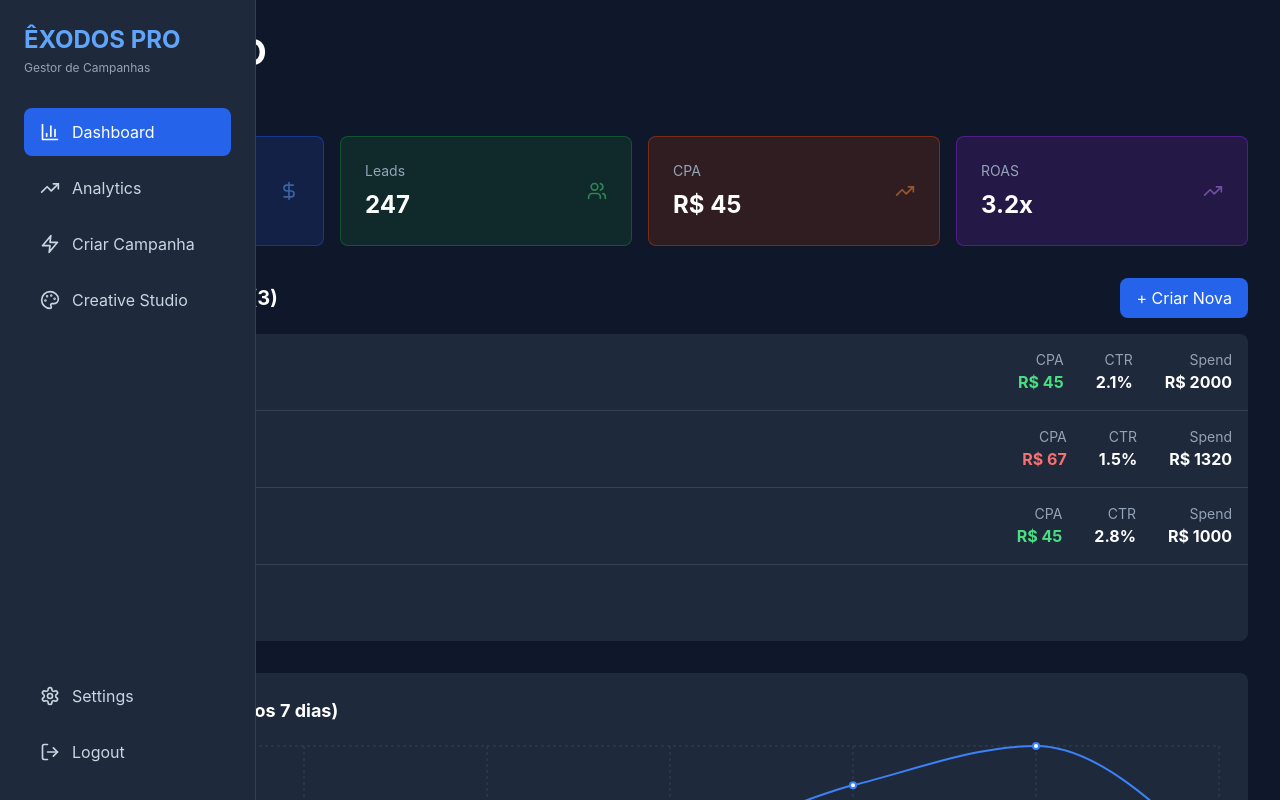
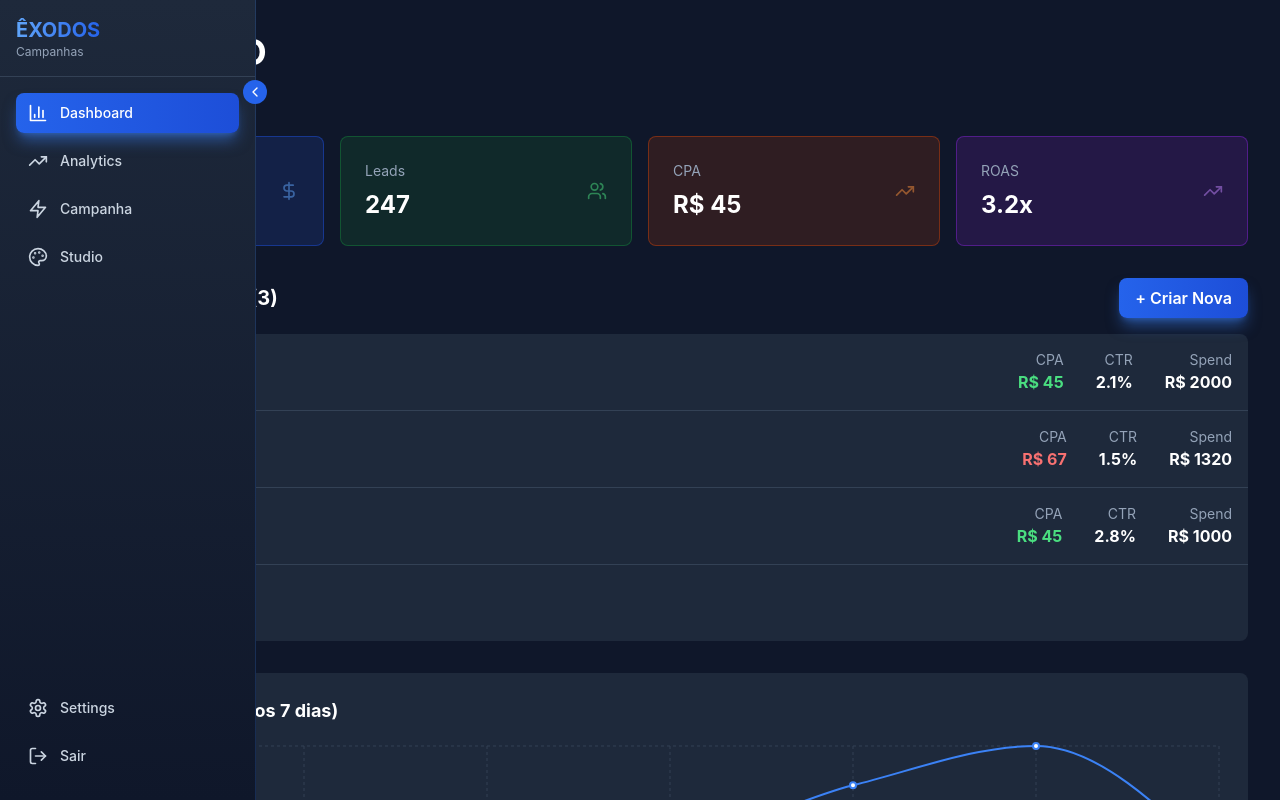
Before and after one commit to Lgvieira30/exodos-pro, a React (Vite) app in the folder frontend/: page / in a window 1280 px wide. Shown: the top 800 px of the page. Built offline with nearby package versions, Linux system fonts and the light colour scheme.

Commit message:
Fix: Sidebar compacta, botão criar campanha, CSS melhorado

```diff
--- a/frontend/src/App.tsx
+++ b/frontend/src/App.tsx
@@ -20,7 +20,7 @@ export default function App() {
       />
 
       <div className="flex-1 lg:ml-0">
-        {currentPage === 'dashboard' && <Dashboard />}
+        {currentPage === 'dashboard' && <Dashboard onNavigate={setCurrentPage} />}
         {currentPage === 'analytics' && <Analytics />}
         {currentPage === 'wizard' && <CampaignWizard />}
         {currentPage === 'creative' && <CreativeStudio />}
--- a/frontend/src/components/Sidebar.tsx
+++ b/frontend/src/components/Sidebar.tsx
@@ -1,5 +1,5 @@
-import React from 'react';
-import { BarChart3, TrendingUp, Zap, Palette, Settings, LogOut, Menu } from 'lucide-react';
+import React, { useState } from 'react';
+import { BarChart3, TrendingUp, Zap, Palette, Settings, LogOut, Menu, ChevronLeft } from 'lucide-react';
 
 interface SidebarProps {
   currentPage: 'dashboard' | 'analytics' | 'wizard' | 'creative';
@@ -9,30 +9,45 @@ interface SidebarProps {
 }
 
 export default function Sidebar({ currentPage, onPageChange, isOpen, onToggle }: SidebarProps) {
+  const [collapsed, setCollapsed] = useState(false);
+
   return (
     <>
       {/* Mobile Toggle */}
       <button
         onClick={onToggle}
-        className="fixed top-4 left-4 z-50 lg:hidden bg-slate-800 p-2 rounded-lg text-white hover:bg-slate-700 transition"
+        className="fixed top-4 left-4 z-50 lg:hidden bg-blue-600 p-2 rounded-lg text-white hover:bg-blue-700 transition"
       >
         <Menu className="w-6 h-6" />
       </button>
 
       {/* Sidebar */}
       <div
-        className={`fixed left-0 top-0 h-screen w-64 bg-slate-800 border-r border-slate-700 p-6 transform transition-transform duration-300 ${
+        className={`fixed left-0 top-0 h-screen bg-gradient-to-b from-slate-800 to-slate-900 border-r border-blue-500/20 transform transition-all duration-300 ${
           isOpen ? 'translate-x-0' : '-translate-x-full'
-        } lg:translate-x-0 z-40`}
+        } lg:translate-x-0 z-40 ${collapsed ? 'w-20' : 'w-64'}`}
       >
         {/* Logo */}
-        <div className="mb-8">
-          <h1 className="text-2xl font-bold text-blue-400">ÊXODOS PRO</h1>
-          <p className="text-xs text-slate-400 mt-1">Gestor de Campanhas</p>
+        <div className={`p-4 border-b border-slate-700 flex items-center justify-between ${collapsed ? 'flex-col gap-2' : ''}`}>
+          {!collapsed && (
+            <div>
+              <h1 className="text-xl font-bold bg-gradient-to-r from-blue-400 to-blue-600 bg-clip-text text-transparent">ÊXODOS</h1>
+              <p className="text-xs text-slate-400">Campanhas</p>
+            </div>
+          )}
+          {collapsed && <span className="text-blue-400 font-bold text-lg">Ê</span>}
         </div>
 
+        {/* Collapse Button */}
+        <button
+          onClick={() => setCollapsed(!collapsed)}
+          className="absolute -right-3 top-20 bg-blue-600 p-1 rounded-full hover:bg-blue-700 text-white hidden lg:block"
+        >
+          <ChevronLeft className={`w-4 h-4 transition ${collapsed ? 'rotate-180' : ''}`} />
+        </button>
+
         {/* Menu Items */}
-        <nav className="space-y-2">
+        <nav className="p-4 space-y-2">
           <MenuItem
             icon={<BarChart3 className="w-5 h-5" />}
             label="Dashboard"
@@ -41,6 +56,7 @@ export default function Sidebar({ currentPage, onPageChange, isOpen, onToggle }:
               onToggle();
             }}
             active={currentPage === 'dashboard'}
+            collapsed={collapsed}
           />
           <MenuItem
             icon={<TrendingUp className="w-5 h-5" />}
@@ -50,38 +66,43 @@ export default function Sidebar({ currentPage, onPageChange, isOpen, onToggle }:
               onToggle();
             }}
             active={currentPage === 'analytics'}
+            collapsed={collapsed}
           />
           <MenuItem
             icon={<Zap className="w-5 h-5" />}
-            label="Criar Campanha"
+            label="Campanha"
             onClick={() => {
               onPageChange('wizard');
               onToggle();
             }}
             active={currentPage === 'wizard'}
+            collapsed={collapsed}
           />
           <MenuItem
             icon={<Palette className="w-5 h-5" />}
-            label="Creative Studio"
+            label="Studio"
             onClick={() => {
               onPageChange('creative');
               onToggle();
             }}
             active={currentPage === 'creative'}
+            collapsed={collapsed}
           />
         </nav>
 
         {/* Bottom Menu */}
-        <div className="absolute bottom-6 left-6 right-6 space-y-2">
+        <div className="absolute bottom-6 left-4 right-4 space-y-2">
           <MenuItem
             icon={<Settings className="w-5 h-5" />}
             label="Settings"
             onClick={() => {}}
+            collapsed={collapsed}
           />
           <MenuItem
             icon={<LogOut className="w-5 h-5" />}
-            label="Logout"
+            label="Sair"
             onClick={() => {}}
+            collapsed={collapsed}
           />
         </div>
       </div>
@@ -102,20 +123,22 @@ interface MenuItemProps {
   label: string;
   onClick: () => void;
   active?: boolean;
+  collapsed?: boolean;
 }
 
-function MenuItem({ icon, label, onClick, active }: MenuItemProps) {
+function MenuItem({ icon, label, onClick, active, collapsed }: MenuItemProps) {
   return (
     <button
       onClick={onClick}
-      className={`w-full flex items-center gap-3 px-4 py-3 rounded-lg transition ${
+      title={label}
+      className={`w-full flex items-center gap-3 px-3 py-2.5 rounded-lg transition ${
         active
-          ? 'bg-blue-600 text-white'
+          ? 'bg-gradient-to-r from-blue-600 to-blue-700 text-white shadow-lg shadow-blue-500/50'
           : 'text-slate-300 hover:bg-slate-700/50'
       }`}
     >
       {icon}
-      <span>{label}</span>
+      {!collapsed && <span className="text-sm font-medium">{label}</span>}
     </button>
   );
 }
--- a/frontend/src/pages/Dashboard.tsx
+++ b/frontend/src/pages/Dashboard.tsx
@@ -26,7 +26,11 @@ interface Alert {
   message: string;
 }
 
-export default function Dashboard() {
+interface DashboardProps {
+  onNavigate?: (page: 'wizard') => void;
+}
+
+export default function Dashboard({ onNavigate }: DashboardProps) {
   const [metrics, setMetrics] = useState<DashboardMetrics | null>(null);
   const [campaigns, setCampaigns] = useState<Campaign[]>([]);
   const [alerts, setAlerts] = useState<Alert[]>([]);
@@ -189,7 +193,10 @@ export default function Dashboard() {
       <div className="mb-8">
         <div className="flex justify-between items-center mb-4">
           <h2 className="text-xl font-bold">🚀 Campanhas Ativas ({campaigns.filter(c => c.status === 'active').length})</h2>
-          <button className="bg-blue-600 hover:bg-blue-700 px-4 py-2 rounded-lg transition">
+          <button
+            onClick={() => onNavigate?.('wizard')}
+            className="bg-gradient-to-r from-blue-600 to-blue-700 hover:from-blue-700 hover:to-blue-800 px-4 py-2 rounded-lg transition font-semibold shadow-lg shadow-blue-500/50"
+          >
             + Criar Nova
           </button>
         </div>
--- a/frontend/src/styles/globals.css
+++ b/frontend/src/styles/globals.css
@@ -13,17 +13,17 @@ html {
 }
 
 body {
-  font-family: -apple-system, BlinkMacSystemFont, 'Segoe UI', 'Roboto', 'Oxygen',
+  font-family: 'Inter', -apple-system, BlinkMacSystemFont, 'Segoe UI', 'Roboto', 'Oxygen',
     'Ubuntu', 'Cantarell', 'Fira Sans', 'Droid Sans', 'Helvetica Neue',
     sans-serif;
   -webkit-font-smoothing: antialiased;
   -moz-osx-font-smoothing: grayscale;
-  background: linear-gradient(135deg, #0f172a 0%, #1e293b 100%);
+  background: linear-gradient(135deg, #0f172a 0%, #1e293b 50%, #0f172a 100%);
+  min-height: 100vh;
 }
 
 code {
-  font-family: source-code-pro, Menlo, Monaco, Consolas, 'Courier New',
-    monospace;
+  font-family: 'Fira Code', Menlo, Monaco, Consolas, 'Courier New', monospace;
 }
 
 /* Scrollbar customizado */
@@ -37,12 +37,12 @@ code {
 }
 
 ::-webkit-scrollbar-thumb {
-  background: #475569;
+  background: linear-gradient(180deg, #3b82f6, #1e40af);
   border-radius: 4px;
 }
 
 ::-webkit-scrollbar-thumb:hover {
-  background: #64748b;
+  background: linear-gradient(180deg, #60a5fa, #2563eb);
 }
 
 /* Animações */
@@ -66,6 +66,15 @@ code {
   }
 }
 
+@keyframes glow {
+  0%, 100% {
+    box-shadow: 0 0 20px rgba(59, 130, 246, 0.3);
+  }
+  50% {
+    box-shadow: 0 0 30px rgba(59, 130, 246, 0.6);
+  }
+}
+
 .fade-in {
   animation: fadeIn 0.3s ease-in;
 }
@@ -74,9 +83,13 @@ code {
   animation: slideUp 0.3s ease-out;
 }
 
+.glow {
+  animation: glow 2s ease-in-out infinite;
+}
+
 /* Componentes reutilizáveis */
 .btn-primary {
-  @apply bg-blue-600 hover:bg-blue-700 text-white font-semibold py-2 px-4 rounded-lg transition duration-200;
+  @apply bg-gradient-to-r from-blue-600 to-blue-700 hover:from-blue-700 hover:to-blue-800 text-white font-semibold py-2 px-4 rounded-lg transition duration-200 shadow-lg shadow-blue-500/50;
 }
 
 .btn-secondary {
@@ -88,29 +101,39 @@ code {
 }
 
 .card {
-  @apply bg-slate-800 rounded-lg p-6 border border-slate-700 hover:border-slate-600 transition;
+  @apply bg-gradient-to-br from-slate-800 to-slate-900 rounded-lg p-6 border border-slate-700/50 hover:border-blue-500/30 transition shadow-lg;
 }
 
 .input-field {
-  @apply w-full px-4 py-2 bg-slate-700 border border-slate-600 rounded-lg text-white placeholder-slate-400 focus:outline-none focus:border-blue-500 transition;
+  @apply w-full px-4 py-2 bg-slate-700 border border-slate-600 rounded-lg text-white placeholder-slate-400 focus:outline-none focus:border-blue-500 focus:ring-2 focus:ring-blue-500/20 transition;
 }
 
 .badge {
-  @apply inline-flex items-center px-2 py-1 rounded-full text-xs font-medium;
+  @apply inline-flex items-center px-2.5 py-1 rounded-full text-xs font-semibold;
 }
 
 .badge-success {
-  @apply badge bg-green-900/30 text-green-400;
+  @apply badge bg-green-900/30 text-green-400 border border-green-700/50;
 }
 
 .badge-warning {
-  @apply badge bg-yellow-900/30 text-yellow-400;
+  @apply badge bg-yellow-900/30 text-yellow-400 border border-yellow-700/50;
 }
 
 .badge-danger {
-  @apply badge bg-red-900/30 text-red-400;
+  @apply badge bg-red-900/30 text-red-400 border border-red-700/50;
 }
 
 .badge-info {
-  @apply badge bg-blue-900/30 text-blue-400;
+  @apply badge bg-blue-900/30 text-blue-400 border border-blue-700/50;
 }
+
+/* Efeitos hover */
+.hover-lift {
+  @apply transition-all duration-200 hover:translate-y-[-2px] hover:shadow-lg;
+}
+
+/* Gradient Text */
+.text-gradient {
+  @apply bg-gradient-to-r from-blue-400 to-blue-600 bg-clip-text text-transparent;
+}
```
